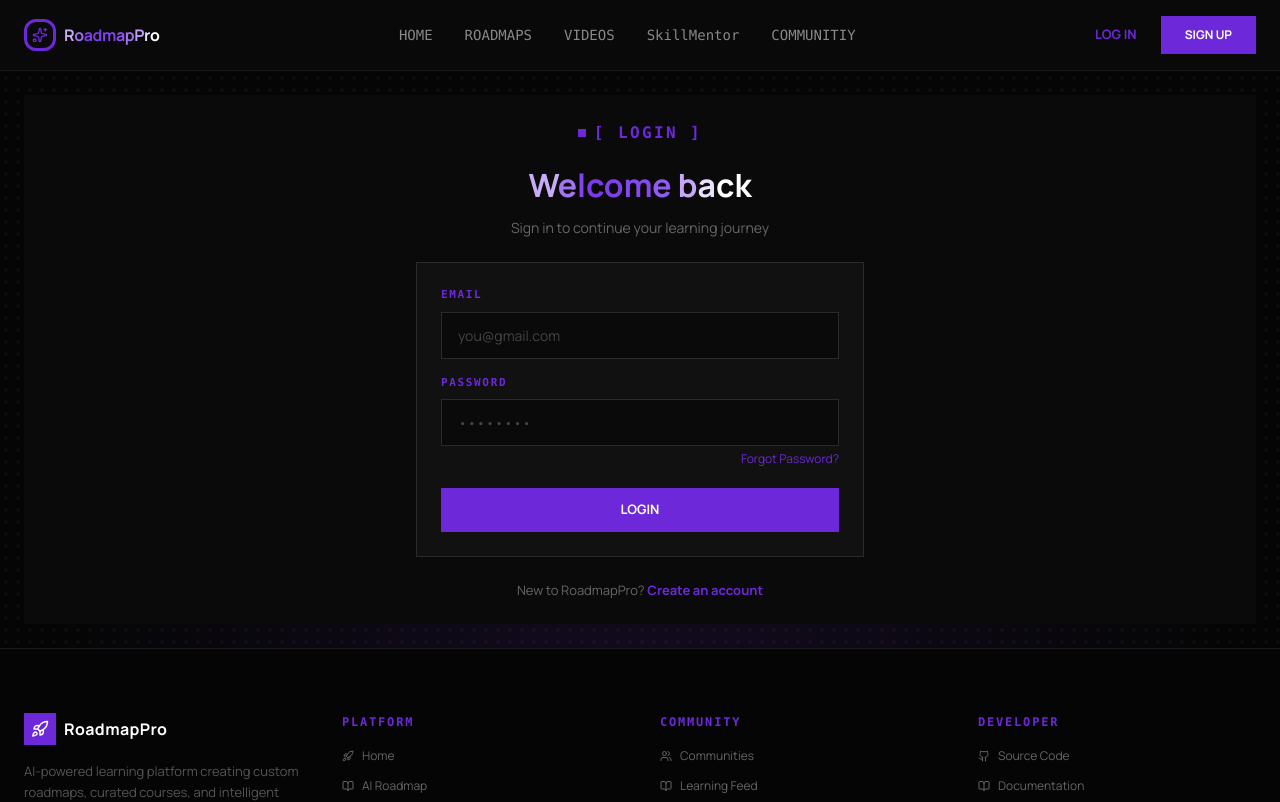
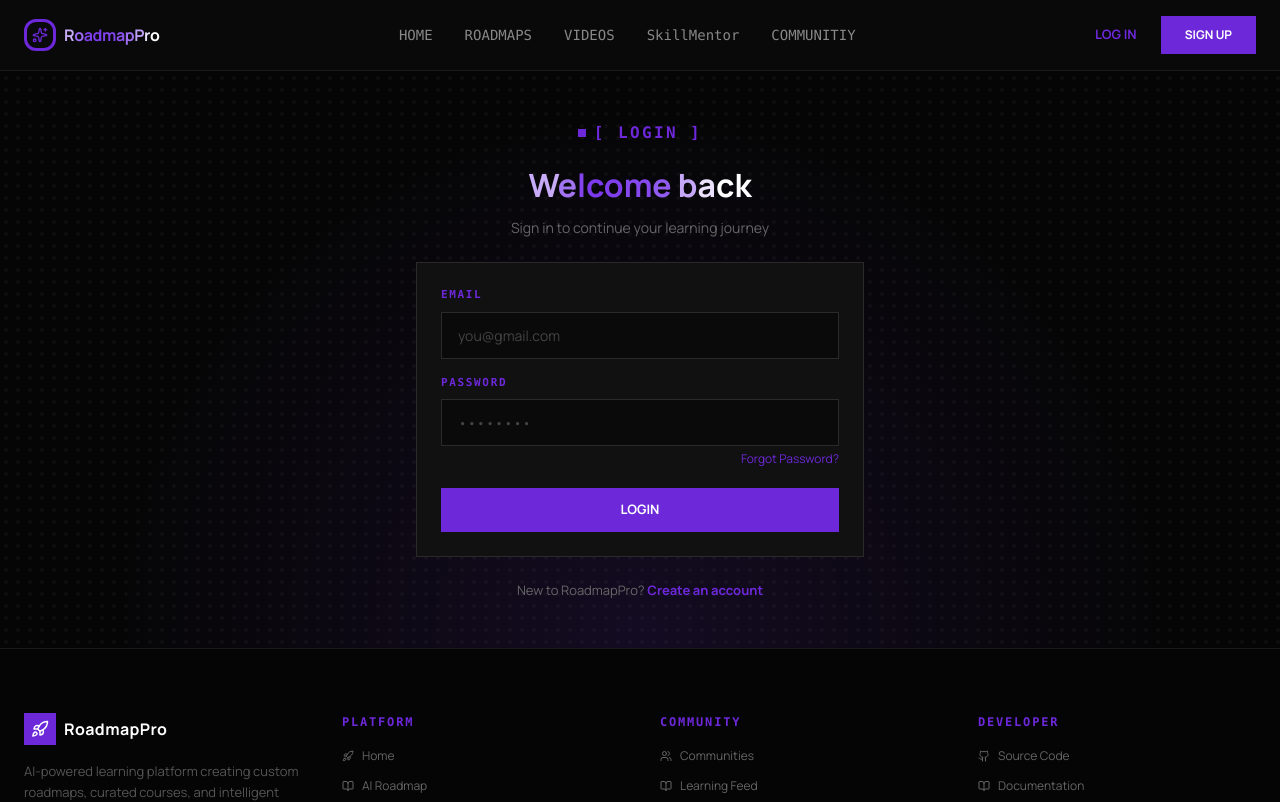
Before and after one commit to kannadhasan2/RoadmapPro, a React (Vite) app in the folder frontend/: page /login in a window 1280 px wide. Shown: the top 802 px of the page. Built offline with nearby package versions, Linux system fonts and the light colour scheme; no server answers.

Commit message:
update: add bg design

```diff
--- a/frontend/src/layout/MainLayout.jsx
+++ b/frontend/src/layout/MainLayout.jsx
@@ -9,7 +9,7 @@ function MainLayout() {
 
   return (
     <div className="min-h-screen bg-[#050505]
-  bg-[radial-gradient(circle_at_50%_60%,#7c3aed20,transparent_60%),radial-gradient(#ffffff08_2px,transparent_2px)]
+  bg-[radial-gradient(circle_at_50%_50%,#7c3aed20,transparent_60%),radial-gradient(#ffffff08_2px,transparent_2px)]
   bg-[size:100%_100%,12px_12px]
   text-white font-sans antialiased scroll-smooth
   selection:bg-violet-800 selection:text-white">
--- a/frontend/src/pages/Dashboard.jsx
+++ b/frontend/src/pages/Dashboard.jsx
@@ -54,7 +54,7 @@ function Dashboard() {
   const subjectsCount = stats?.subjects_explored_count || stats?.subjects_count || 0;
 
   return (
-    <div className="min-h-screen bg-[#0a0a0a] py-6  sm:px-6">
+    <div className="min-h-screen bg-transparent py-6  sm:px-6">
       <div className="max-w-[1200px] mx-auto">
 
         {/* Header */}
--- a/frontend/src/pages/Login.jsx
+++ b/frontend/src/pages/Login.jsx
@@ -3,7 +3,7 @@ import LoginForm from '../components/auth/LoginForm.jsx';
 
 function Login () {
   return (
-    <div className=" bg-[#0a0a0a] flex items-center justify-center py-6 sm:px-6">
+    <div className=" bg-transparent flex items-center justify-center py-6 sm:px-6">
       <div className="w-full max-w-md">
         {/* Header */}
         <div className="text-center mb-6">
--- a/frontend/src/pages/Profile.jsx
+++ b/frontend/src/pages/Profile.jsx
@@ -79,7 +79,7 @@ function Profile() {
   }
 
   return (
-    <div className="min-h-screen bg-[#0a0a0a] py-5 sm:px-6">
+    <div className="min-h-screen bg-transparent py-5 sm:px-6">
       <div className="max-w-[1000px] mx-auto">
 
         {/* Header */}
--- a/frontend/src/pages/Signup.jsx
+++ b/frontend/src/pages/Signup.jsx
@@ -3,7 +3,7 @@ import SignupForm from '../components/auth/SignupForm.jsx';
 
 function Signup () {
   return (
-    <div className="sm:min-h-screen bg-[#0a0a0a] flex items-center justify-center py-6 sm:px-6">
+    <div className="sm:min-h-screen bg-transparent flex items-center justify-center py-6 sm:px-6">
       <div className="w-full max-w-md">
         {/* Header */}
         <div className="text-center mb-8">
```
